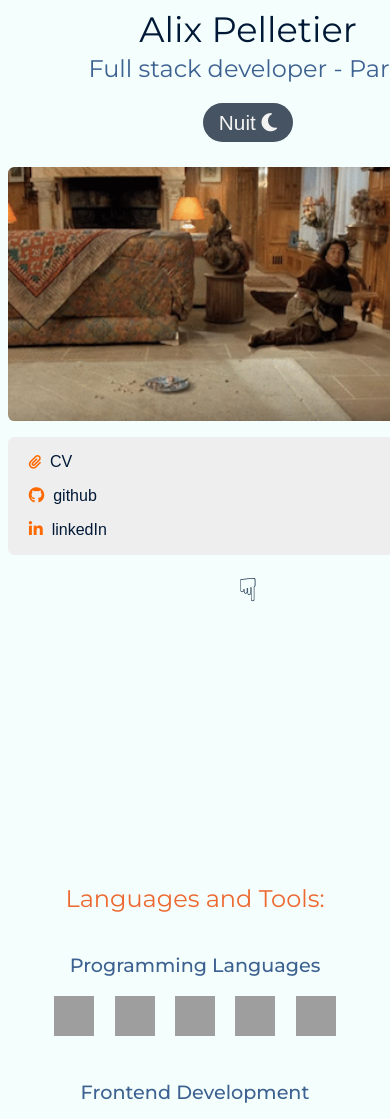
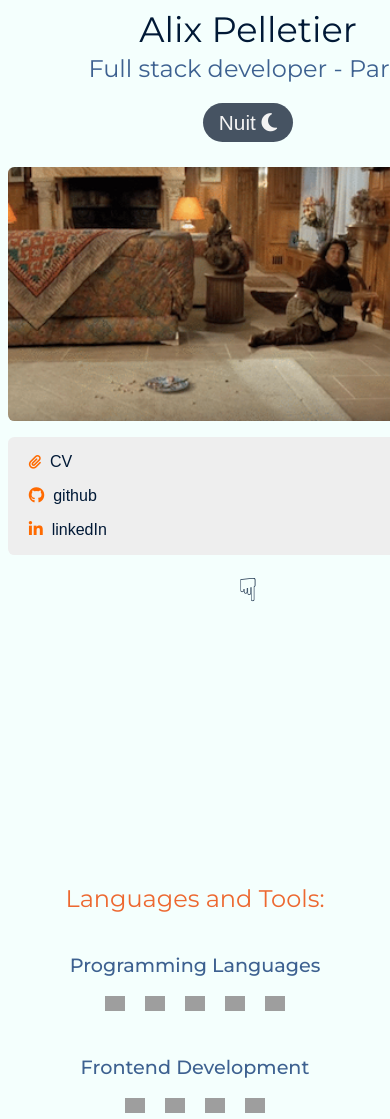
Before and after one commit to alixpel/home, a plain HTML site: page index.html in a window 390 px wide. Shown: the top 1119 px of the page. Drawn offline with Linux system fonts and the light colour scheme; grey boxes are pictures that could not be loaded.

Commit message:
modify stack imgs size

```diff
--- a/style.css
+++ b/style.css
@@ -141,9 +141,9 @@
 	}
 
 	.stack img {
-		height: 40px;
+		height: auto;
 		padding: 0rem 0.5rem;
-		width: 40px;
+		width: 5vw;
 	}
 
 /* ======================================================= */
@@ -221,6 +221,8 @@
 		}
 
 		.stack img {
+			height: auto;
 			padding: 1rem;
+			width: 10vw;
 		}
 	}
```
